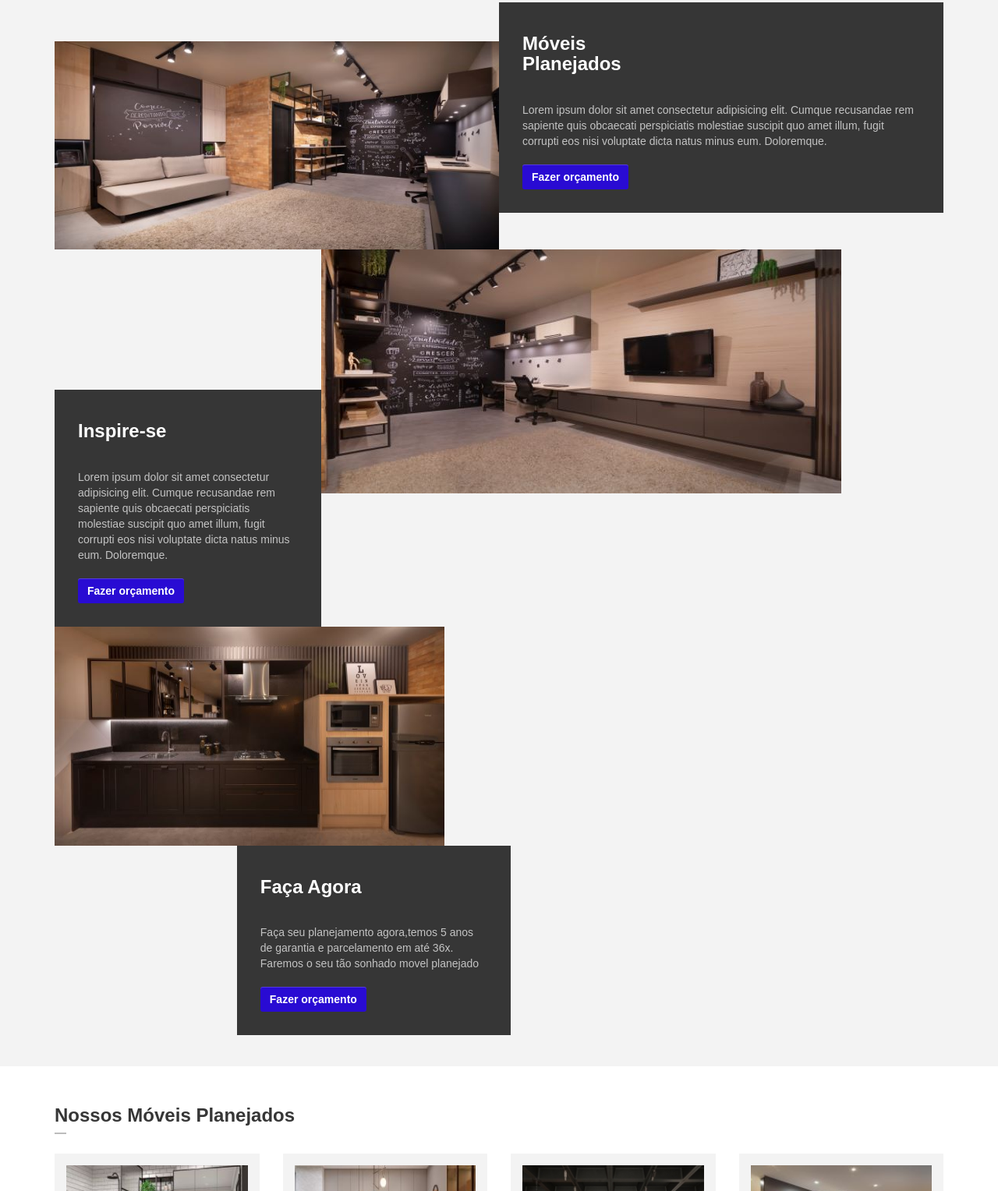
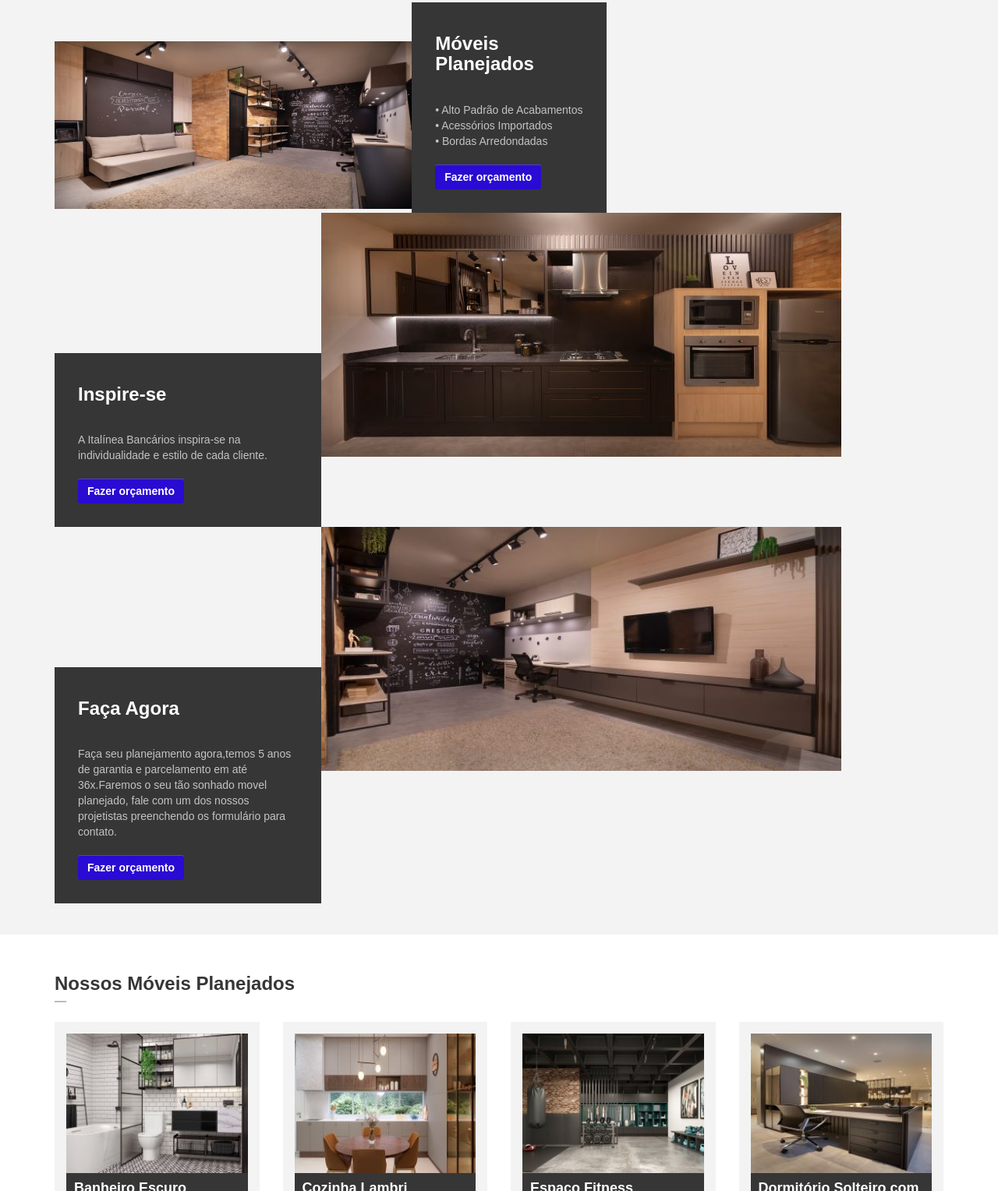
Before and after one commit to matheusmoveleiros/landingpage, a plain HTML site: page index.html in a window 1280 px wide. Shown: the part 1534-3062 px from the top of the page at 78% size. Drawn offline with Linux system fonts and the light colour scheme.

Commit message:
Update index.html

```diff
--- a/index.html
+++ b/index.html
@@ -191,7 +191,7 @@
                 <div class="description width-50">
                     <div class="description-wrapper">
                         <header><h3>Móveis <br>Planejados</h3></header>
-                        <p>Lorem ipsum dolor sit amet consectetur adipisicing elit. Cumque recusandae rem sapiente quis obcaecati perspiciatis molestiae suscipit quo amet illum, fugit corrupti eos nisi voluptate dicta natus minus eum. Doloremque.</p>
+                        <p>• Alto Padrão de Acabamentos </br>• Acessórios Importados </br>• Bordas Arredondadas</p>
                         <a href="#home" class="btn roll">Fazer orçamento</a>
                     </div>
                 </div><!-- /.description -->
@@ -200,28 +200,25 @@
                 <div class="description width-30 pull-left">
                     <div class="description-wrapper top-180">
                         <header><h3>Inspire-se</h3></header>
-                        <p>Lorem ipsum dolor sit amet consectetur adipisicing elit. Cumque recusandae rem sapiente quis obcaecati perspiciatis molestiae suscipit quo amet illum, fugit corrupti eos nisi voluptate dicta natus minus eum. Doloremque.</p>
+                        <p>A Italínea Bancários inspira-se na individualidade e estilo de cada cliente.</p>
+                        <a href="#home" class="btn roll">Fazer orçamento</a>
+                    </div>
+                </div><!-- /.description -->
+                <div class="image width-70">
+                    <img src="assets/img/studiocontemporaneo4.jpg" alt="">
+                </div>
+            </div><!-- /.box -->
+            <div class="box">
+                <div class="description width-30 pull-left">
+                    <div class="description-wrapper top-180">
+                        <header><h3>Faça Agora</h3></header>
+                        <p>Faça seu planejamento agora,temos 5 anos de garantia e parcelamento em até 36x.Faremos o seu tão sonhado movel planejado, fale com um dos nossos projetistas preenchendo os formulário para contato.</p>
                         <a href="#home" class="btn roll">Fazer orçamento</a>
                     </div>
                 </div><!-- /.description -->
                 <div class="image width-70">
                     <img src="assets/img/studiocontemporaneo8.jpg" alt="">
                 </div>
-            </div><!-- /.box -->
-            <section class="video">
-                <img src="assets/img/studiocontemporaneo4.jpg" width="500" height="281" frameborder="0" webkitallowfullscreen mozallowfullscreen allowfullscreen></iframe>
-            </section>
-            <div class="box with-empty-space">
-                <div class="width-40 pull-left">
-                    <div class="empty-space"></div>
-                </div>
-                <div class="description width-60">
-                    <div class="description-wrapper">
-                        <header><h3>Faça Agora </h3></header>
-                        <p>Faça seu planejamento agora,temos 5 anos de garantia e parcelamento em até 36x.</br>Faremos o seu tão sonhado movel planejado</p>
-                        <a href="#home" class="btn roll">Fazer orçamento</a>
-                    </div>
-                </div><!-- /.description -->
             </div><!-- /.box -->
         </div><!-- /.container -->
     </section><!-- /#boxes -->
```
